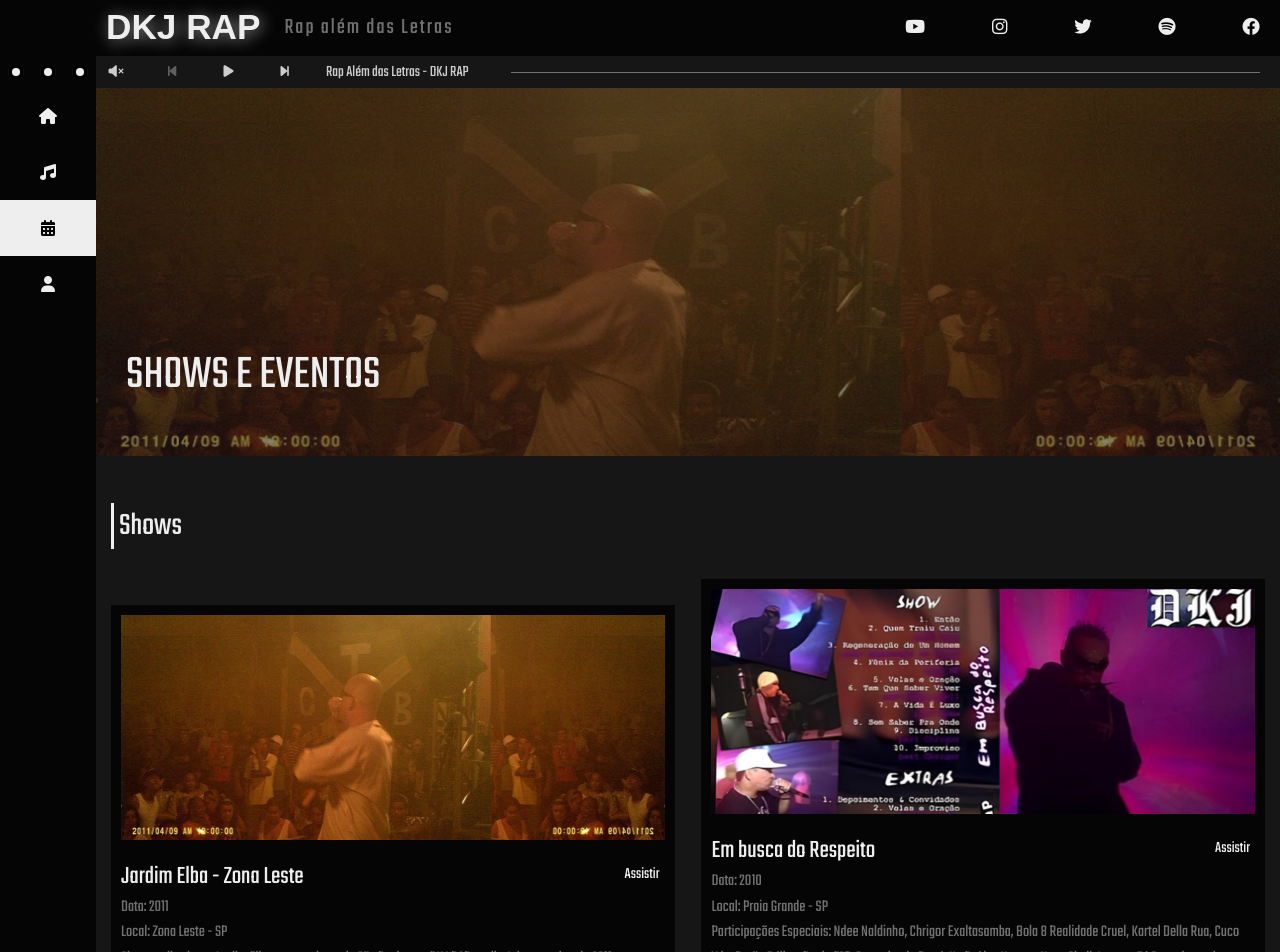
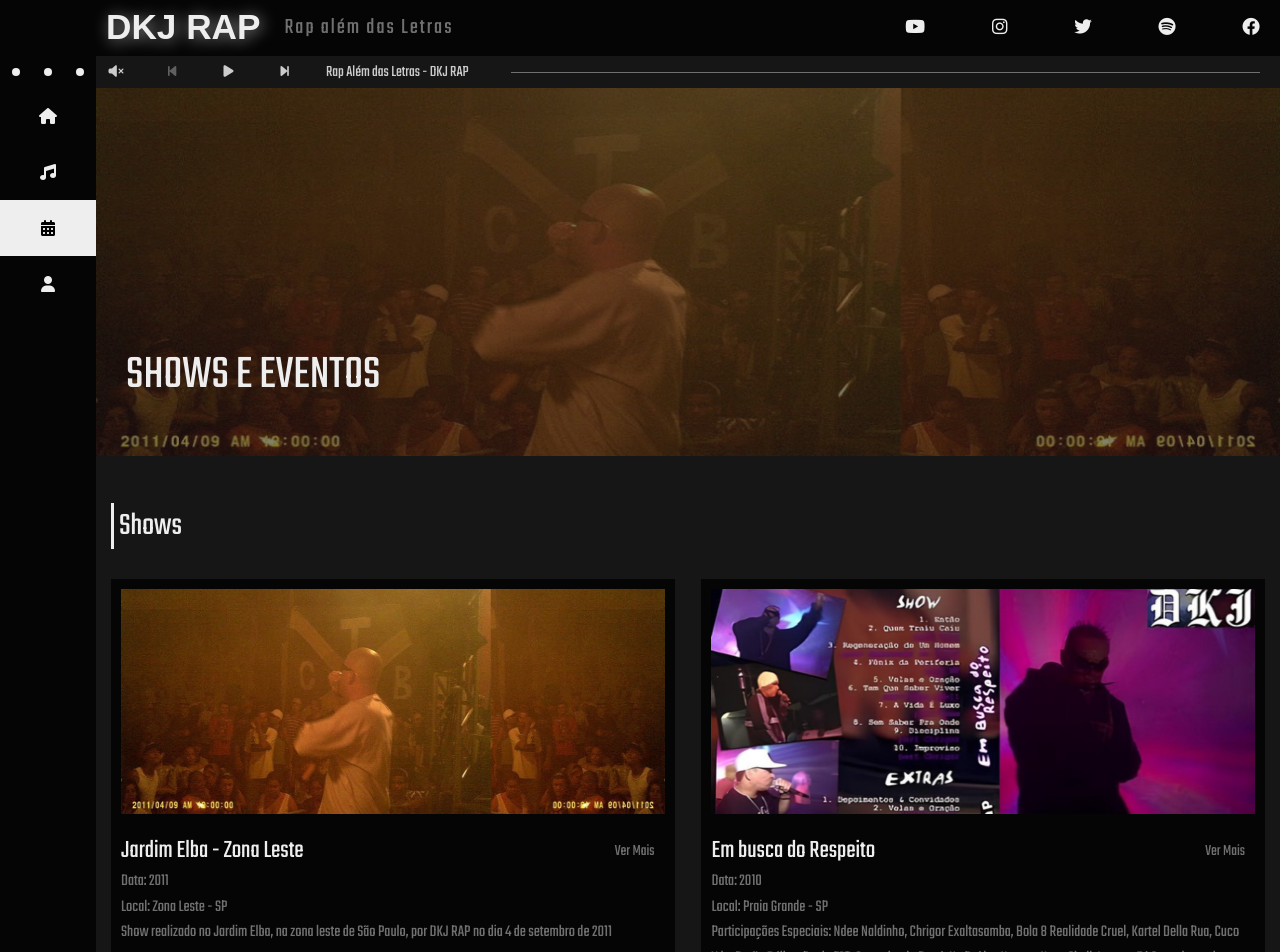
Before and after one commit to TerryKrom/dkjrap, a React (Vite) app in the folder hiphop-website/: page /shows in a window 1280 px wide. Shown: the top 952 px of the page. Built offline with nearby package versions, Linux system fonts and the light colour scheme; a web font is replaced by a local one.

Commit message:
events page updated

```diff
--- a/hiphop-website/src/components/eventCard.css
+++ b/hiphop-website/src/components/eventCard.css
@@ -1,6 +1,6 @@
 .event-card{
     width: 48%;
-    min-height: 350px;
+    min-height: 430px;
     margin: 10px;
     background-color: var(--header-color);
 }
@@ -32,6 +32,7 @@
     min-height: 75px;
     max-height: 75px;
 }
+
 .event-card-text h2{
     font-size: 1.6rem;
 }
@@ -44,4 +45,10 @@
     position: absolute;
     top: 5px;
     right: 5px;
+    color: var(--secondary-font-color);
+    padding: 3px 5px 3px 5px;
 }
+
+.event-card-link:hover{
+    color: var(--primary-font-color);
+}
--- a/hiphop-website/src/components/eventCard.jsx
+++ b/hiphop-website/src/components/eventCard.jsx
@@ -21,7 +21,9 @@ const EventCard = ({ card, index }) => {
                 <p>{card.story}</p>
                 {isVisible
                     ?
-                    <Link to={card.src} className='event-card-link'>Assistir</Link>
+                    <Link to={card.src} className='event-card-link'>
+                        Ver Mais
+                    </Link>
                     :
                     ''}
             </div>
--- a/hiphop-website/src/data/eventCardData.jsx
+++ b/hiphop-website/src/data/eventCardData.jsx
@@ -11,7 +11,7 @@ const EventCardData = () => {
       story: 'Show realizado no Jardim Elba, na zona leste de São Paulo, por DKJ RAP no dia 4 de setembro de 2011',
       date: '2011',
       local: 'Zona Leste - SP',
-      src: '#',
+      src: 'https://www.facebook.com/DKJrap',
     },
     {
       img: img02,
```
